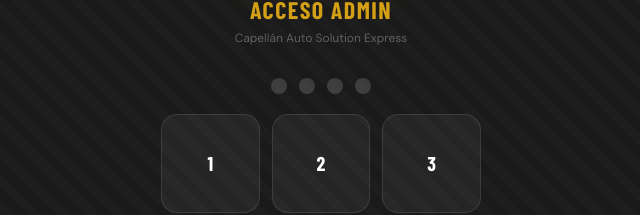
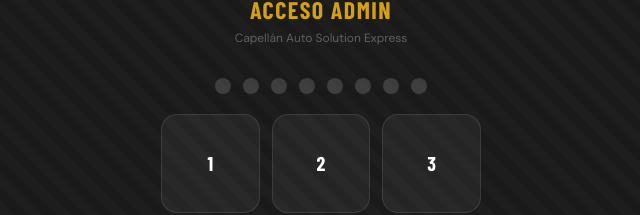
Before and after one commit to sovamoon-digital/capellan-booking, a Next.js app: page /admin/login in a window 1280 px wide. Shown: the part 222-437 px from the top of the page, without its empty margins (319-959 px from the left). Built offline with nearby package versions, Linux system fonts and the light colour scheme; a web font is replaced by a local one.

Commit message:
Show 8 PIN circles on admin login

```diff
--- a/app/admin/login/page.tsx
+++ b/app/admin/login/page.tsx
@@ -57,7 +57,7 @@
         <form onSubmit={submit} className="space-y-5">
           {/* PIN dots display */}
           <div className="flex justify-center gap-3">
-            {Array.from({ length: Math.max(pin.length, 4) }).map((_, i) => (
+            {Array.from({ length: 8 }).map((_, i) => (
               <div key={i} className={`w-4 h-4 rounded-full transition-all ${
                 i < pin.length ? 'bg-[#D4A017] scale-110' : 'bg-white/15'
               }`} />
```
